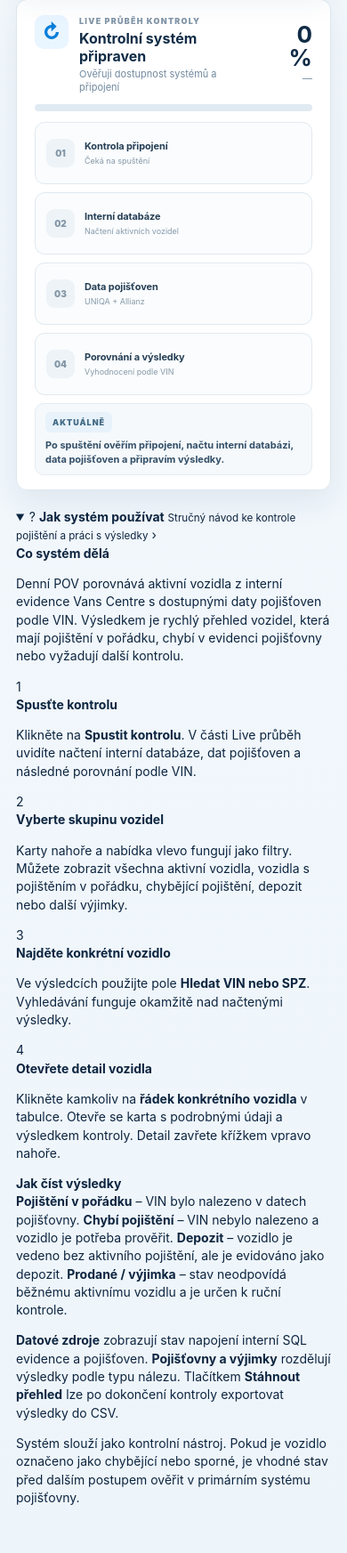
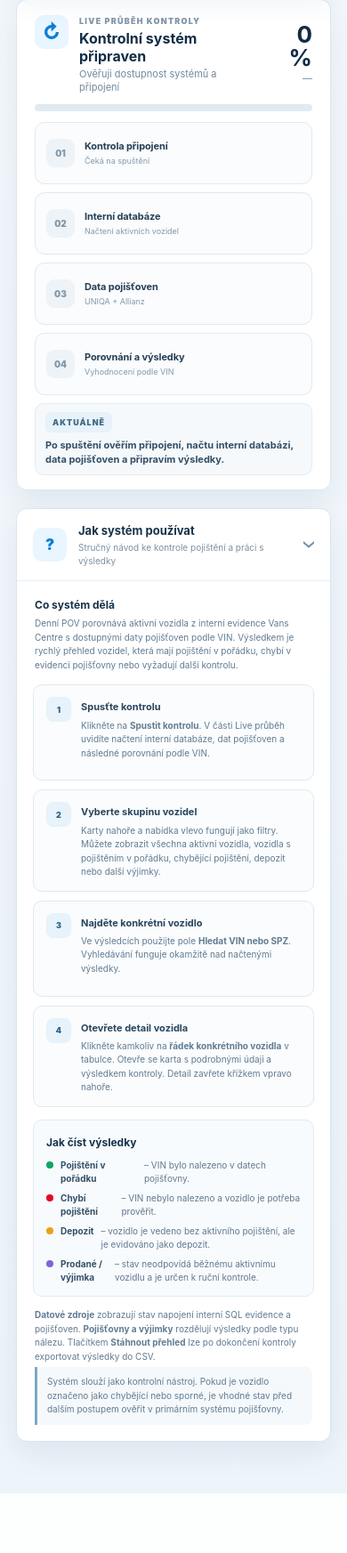
Before and after one commit to jakubwurm-coder/DENN-POV-KONTROLA-POJI-T-N-, a Flask app: page / in a window 390 px wide, after a click that opens the changed part. Shown: the part 969-2714 px from the top of the page at 89% size. After the commit the page ends 2647 px from the top, so only its background shows below. Run offline with Flask 3, Linux system fonts and the light colour scheme; data that the repository does not hold is empty.

Commit message:
Style dashboard user guide

```diff
--- a/static/css/app.css
+++ b/static/css/app.css
@@ -1453,3 +1453,147 @@ button{cursor:pointer}
   mix-blend-mode:normal!important;
   background:transparent!important;
 }
+
+
+/* 2026-09-21 · user guide */
+.help-card{
+  margin:0 0 20px;
+  border:1px solid #d9e6ef;
+  border-radius:12px;
+  background:#fff;
+  box-shadow:var(--shadow);
+  overflow:hidden;
+}
+.help-card summary{
+  list-style:none;
+  min-height:72px;
+  padding:15px 18px;
+  display:flex;
+  align-items:center;
+  gap:13px;
+  cursor:pointer;
+  user-select:none;
+}
+.help-card summary::-webkit-details-marker{display:none}
+.help-card summary:hover{background:#f9fcfe}
+.help-icon{
+  width:38px;
+  height:38px;
+  flex:0 0 38px;
+  display:grid;
+  place-items:center;
+  border-radius:10px;
+  background:#e9f5ff;
+  color:#087fd9;
+  font-weight:900;
+  font-size:17px;
+}
+.help-card summary strong{
+  display:block;
+  color:#17324a;
+  font-size:13px;
+}
+.help-card summary small{
+  display:block;
+  margin-top:2px;
+  color:#7c91a4;
+  font-size:10px;
+}
+.help-chevron{
+  margin-left:auto;
+  color:#7890a4;
+  font-size:26px;
+  line-height:1;
+  transition:transform .18s ease;
+}
+.help-card[open] .help-chevron{transform:rotate(90deg)}
+.help-content{
+  padding:0 18px 18px;
+  border-top:1px solid #e7eef4;
+}
+.help-intro{
+  padding:16px 2px 14px;
+}
+.help-intro strong,.help-statuses>strong{
+  color:#17324a;
+  font-size:12px;
+}
+.help-intro p,.help-step p,.help-footer p{
+  margin:4px 0 0;
+  color:#617b92;
+  font-size:10px;
+  line-height:1.55;
+}
+.help-grid{
+  display:grid;
+  grid-template-columns:1fr 1fr;
+  gap:10px;
+}
+.help-step{
+  min-height:108px;
+  padding:13px 14px;
+  display:flex;
+  gap:11px;
+  border:1px solid #e0e9f0;
+  border-radius:10px;
+  background:#fafcfd;
+}
+.help-number{
+  width:28px;
+  height:28px;
+  flex:0 0 28px;
+  display:grid;
+  place-items:center;
+  border-radius:8px;
+  background:#e7f2fa;
+  color:#28658d;
+  font-size:9px;
+  font-weight:900;
+}
+.help-step strong{color:#29455e;font-size:11px}
+.help-statuses{
+  margin-top:14px;
+  padding:14px;
+  border:1px solid #e3ebf1;
+  border-radius:10px;
+  background:#f8fbfd;
+}
+.help-status-grid{
+  margin-top:9px;
+  display:grid;
+  grid-template-columns:1fr 1fr;
+  gap:8px 18px;
+}
+.help-status-grid span{
+  display:flex;
+  align-items:flex-start;
+  gap:8px;
+  color:#61798f;
+  font-size:10px;
+  line-height:1.45;
+}
+.help-status-grid b{color:#344f67}
+.help-dot{
+  width:8px;
+  height:8px;
+  flex:0 0 8px;
+  margin-top:3px;
+  border-radius:50%;
+}
+.help-dot.ok{background:#10a466}
+.help-dot.danger{background:#e3072f}
+.help-dot.amber{background:#e7a31a}
+.help-dot.purple{background:#7c66d9}
+.help-footer{
+  margin-top:13px;
+  padding:0 2px;
+}
+.help-note{
+  padding:9px 11px;
+  border-left:3px solid #7fa8c5;
+  background:#f5f9fc;
+  border-radius:0 7px 7px 0;
+}
+@media(max-width:800px){
+  .help-grid,.help-status-grid{grid-template-columns:1fr}
+}
```
